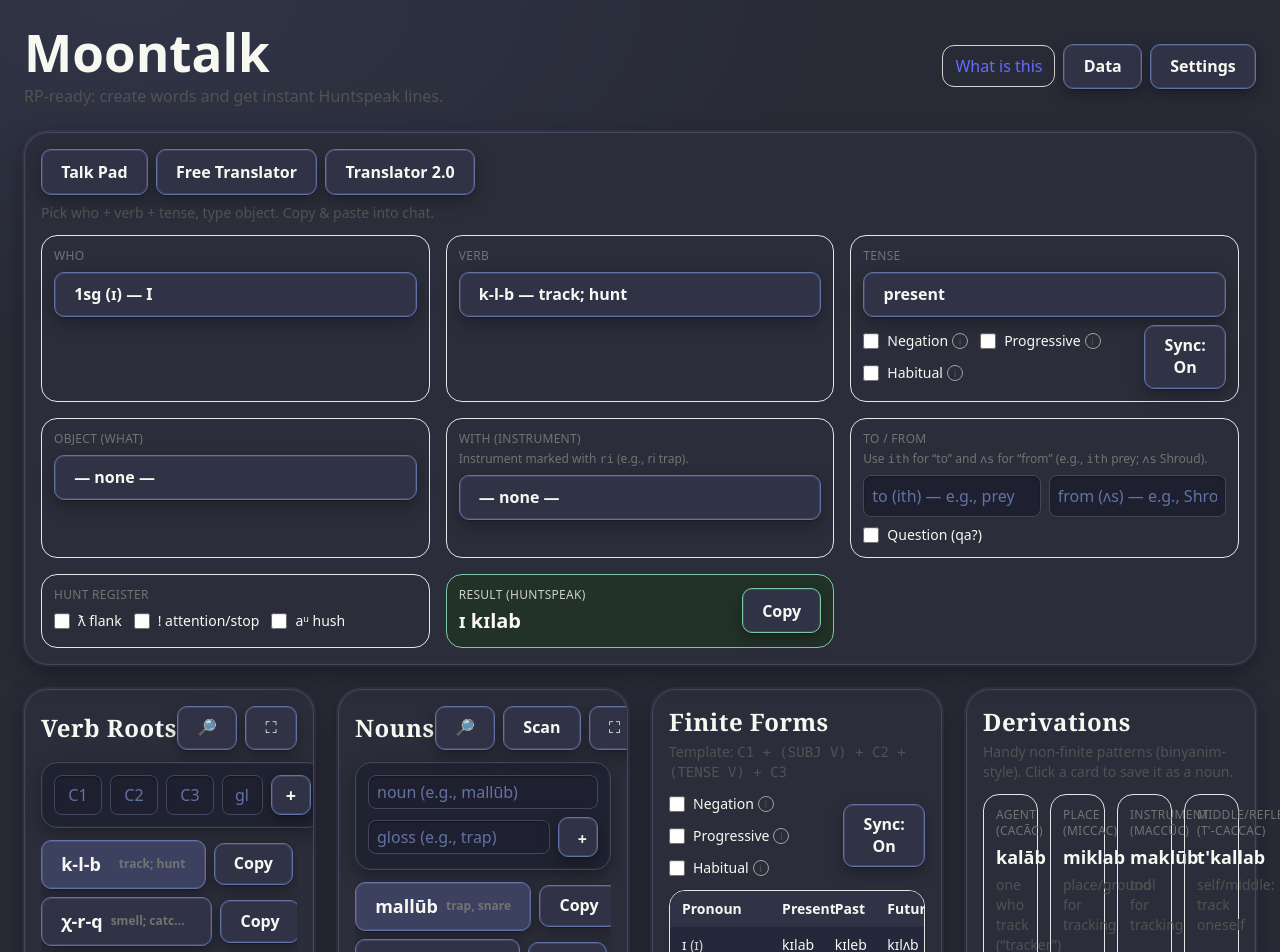
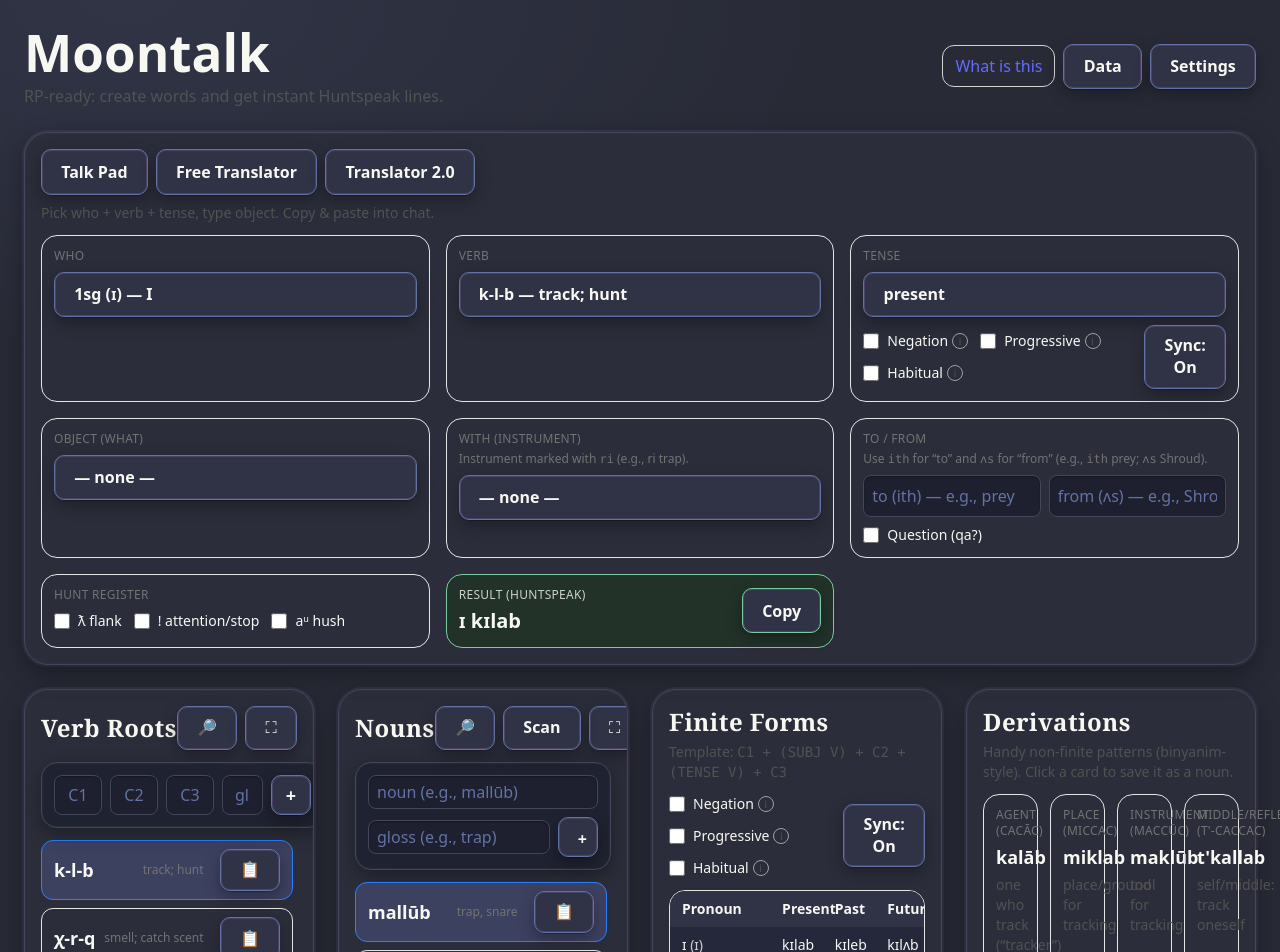
Before and after one commit to L1ghth0us3/Moontalk, a React (Vite) app: page / in a window 1280 px wide. Shown: the top 952 px of the page. Built offline with nearby package versions, Linux system fonts and the light colour scheme.

Commit message:
feat(editors/ui): integrate copy-to-clipboard icon into list items (roots and nouns, compact + expanded); layout: C-C-C or word on left, gloss in middle, 📋 on right; stop propagation on copy

```diff
--- a/src/components/editors/NounEditor.tsx
+++ b/src/components/editors/NounEditor.tsx
@@ -264,18 +264,22 @@ export default function NounEditor({ initial, onChange, selectedId, onSelect, sh
       )}
       <div className="mt-3 max-h-[20rem] overflow-y-auto space-y-2 pr-1">
         {(showSearch && query ? filtered : nouns).map(n => (
-          <div key={n.id} className="flex items-center gap-2">
-            <button onClick={() => onSelect(n.id)} onDoubleClick={()=>setExpanded(true)} className={`flex-1 text-left px-3 py-2 rounded-xl border ${selectedId === n.id ? "border-blue-500 noun-item--selected" : (colliding.has(n.id) ? 'border-amber-300 bg-amber-50' : 'border-neutral-200 hover:bg-neutral-50')}`}>
-              <div className="flex items-center justify-between gap-2 min-w-0">
-                <div className="font-semibold text-lg truncate max-w-full">{n.word}</div>
-                <div className="text-xs text-neutral-500 truncate flex-1 min-w-0 text-right">{n.gloss || "(no gloss)"}</div>
-              </div>
-            </button>
+          <div
+            key={n.id}
+            className={`px-3 py-2 rounded-xl border flex items-center gap-2 ${selectedId === n.id ? "border-blue-500 noun-item--selected" : (colliding.has(n.id) ? 'border-amber-300 bg-amber-50' : 'border-neutral-200 hover:bg-neutral-50')}`}
+            onClick={() => onSelect(n.id)}
+            onDoubleClick={()=>setExpanded(true)}
+            role="button"
+            tabIndex={0}
+          >
+            <div className="font-semibold text-lg truncate max-w-full">{n.word}</div>
+            <div className="text-xs text-neutral-500 truncate ml-auto">{n.gloss || "(no gloss)"}</div>
             <button
-              className="px-2 py-1 rounded border border-neutral-300 hover:bg-neutral-50 text-xs shrink-0"
+              className="ml-2 px-2 py-1 rounded border border-neutral-300 hover:bg-neutral-50 text-xs shrink-0"
               title="Copy noun"
+              aria-label="Copy noun"
               onClick={(e)=>{ e.stopPropagation(); try { navigator.clipboard.writeText(n.word); } catch {} }}
-            >Copy</button>
+            >📋</button>
           </div>
         ))}
         {!(showSearch && query ? filtered.length : nouns.length) && <div className="text-neutral-500 text-sm">{showSearch && query ? 'No matching nouns.' : 'No nouns yet. Add one above.'}</div>}
@@ -357,18 +361,21 @@ export default function NounEditor({ initial, onChange, selectedId, onSelect, sh
                 )}
                 <div className="mt-3 max-h-[24rem] overflow-y-auto space-y-2 pr-1">
                   {filtered.map(n => (
-                    <div key={n.id} className="flex items-center gap-2">
-                      <button onClick={() => onSelect(n.id)} className={`flex-1 text-left px-3 py-2 rounded-xl border ${selectedId === n.id ? "border-blue-500 noun-item--selected" : "border-neutral-200 hover:bg-neutral-50"}`}>
-                        <div className="flex items-center justify-between gap-2 min-w-0">
-                          <div className="font-semibold text-lg truncate max-w-full">{n.word}</div>
-                          <div className="text-xs text-neutral-500 truncate flex-1 min-w-0 text-right">{n.gloss || "(no gloss)"}</div>
-                        </div>
-                      </button>
+                    <div
+                      key={n.id}
+                      className={`px-3 py-2 rounded-xl border flex items-center gap-2 ${selectedId === n.id ? "border-blue-500 noun-item--selected" : "border-neutral-200 hover:bg-neutral-50"}`}
+                      onClick={() => onSelect(n.id)}
+                      role="button"
+                      tabIndex={0}
+                    >
+                      <div className="font-semibold text-lg truncate max-w-full">{n.word}</div>
+                      <div className="text-xs text-neutral-500 truncate ml-auto">{n.gloss || "(no gloss)"}</div>
                       <button
-                        className="px-2 py-1 rounded border border-neutral-300 hover:bg-neutral-50 text-xs shrink-0"
+                        className="ml-2 px-2 py-1 rounded border border-neutral-300 hover:bg-neutral-50 text-xs shrink-0"
                         title="Copy noun"
+                        aria-label="Copy noun"
                         onClick={(e)=>{ e.stopPropagation(); try { navigator.clipboard.writeText(n.word); } catch {} }}
-                      >Copy</button>
+                      >📋</button>
                     </div>
                   ))}
                   {!filtered.length && <div className="text-neutral-500 text-sm">No matching nouns.</div>}
--- a/src/components/editors/RootEditor.tsx
+++ b/src/components/editors/RootEditor.tsx
@@ -177,22 +177,22 @@ export default function RootEditor({ initial, onChange, selectedId, onSelect, sh
       )}
       <div className="mt-3 max-h-[20rem] overflow-y-auto space-y-2 pr-1">
         {(showSearch && query ? filtered : roots).map(r => (
-          <div key={r.id} className="flex items-center gap-2">
-            <button
+          <div
+            key={r.id}
+            className={`px-3 py-2 rounded-xl border flex items-center gap-2 ${selectedId === r.id ? "border-blue-500 root-item--selected" : (dupSigs.has(`${(r.c1||'').toLowerCase()}-${(r.c2||'').toLowerCase()}-${(r.c3||'').toLowerCase()}`) ? 'border-red-300 bg-red-50' : 'border-neutral-200 hover:bg-neutral-50')}`}
             onClick={() => onSelect(r.id)}
             onDoubleClick={()=>setExpanded(true)}
-              className={`flex-1 text-left px-3 py-2 rounded-xl border ${selectedId === r.id ? "border-blue-500 root-item--selected" : (dupSigs.has(`${(r.c1||'').toLowerCase()}-${(r.c2||'').toLowerCase()}-${(r.c3||'').toLowerCase()}`) ? 'border-red-300 bg-red-50' : 'border-neutral-200 hover:bg-neutral-50')}`}
+            role="button"
+            tabIndex={0}
           >
-              <div className="flex items-center justify-between gap-2 min-w-0">
             <div className="font-semibold text-lg shrink-0">{[r.c1, r.c2, r.c3].join("-")}</div>
-                <div className="text-xs text-neutral-500 truncate flex-1 min-w-0 text-right">{r.gloss || "(no gloss)"}</div>
-              </div>
-            </button>
+            <div className="text-xs text-neutral-500 truncate ml-auto">{r.gloss || "(no gloss)"}</div>
             <button
-              className="px-2 py-1 rounded border border-neutral-300 hover:bg-neutral-50 text-xs shrink-0"
+              className="ml-2 px-2 py-1 rounded border border-neutral-300 hover:bg-neutral-50 text-xs shrink-0"
               title="Copy root"
+              aria-label="Copy root"
               onClick={(e)=>{ e.stopPropagation(); try { navigator.clipboard.writeText([r.c1,r.c2,r.c3].join('-')); } catch {} }}
-            >Copy</button>
+            >📋</button>
           </div>
         ))}
         {!(showSearch && query ? filtered.length : roots.length) && (
@@ -259,12 +259,22 @@ export default function RootEditor({ initial, onChange, selectedId, onSelect, sh
                 )}
                 <div className="mt-3 max-h-[24rem] overflow-y-auto space-y-2 pr-1">
                   {filtered.map(r => (
-                    <button key={r.id} onClick={() => onSelect(r.id)} className={`w-full text-left px-3 py-2 rounded-xl border ${selectedId === r.id ? "border-blue-500 root-item--selected" : (dupSigs.has(`${(r.c1||'').toLowerCase()}-${(r.c2||'').toLowerCase()}-${(r.c3||'').toLowerCase()}`) ? 'border-red-300 bg-red-50' : 'border-neutral-200 hover:bg-neutral-50')}`}>
-                      <div className="flex items-center justify-between gap-2 min-w-0">
+                    <div
+                      key={r.id}
+                      className={`px-3 py-2 rounded-xl border flex items-center gap-2 ${selectedId === r.id ? "border-blue-500 root-item--selected" : (dupSigs.has(`${(r.c1||'').toLowerCase()}-${(r.c2||'').toLowerCase()}-${(r.c3||'').toLowerCase()}`) ? 'border-red-300 bg-red-50' : 'border-neutral-200 hover:bg-neutral-50')}`}
+                      onClick={() => onSelect(r.id)}
+                      role="button"
+                      tabIndex={0}
+                    >
                       <div className="font-semibold text-lg shrink-0">{[r.c1, r.c2, r.c3].join("-")}</div>
-                        <div className="text-xs text-neutral-500 truncate flex-1 min-w-0 text-right">{r.gloss || "(no gloss)"}</div>
+                      <div className="text-xs text-neutral-500 truncate ml-auto">{r.gloss || "(no gloss)"}</div>
+                      <button
+                        className="ml-2 px-2 py-1 rounded border border-neutral-300 hover:bg-neutral-50 text-xs shrink-0"
+                        title="Copy root"
+                        aria-label="Copy root"
+                        onClick={(e)=>{ e.stopPropagation(); try { navigator.clipboard.writeText([r.c1,r.c2,r.c3].join('-')); } catch {} }}
+                      >📋</button>
                     </div>
-                    </button>
                   ))}
                   {!filtered.length && <div className="text-neutral-500 text-sm">No matching roots.</div>}
                 </div>
```
Lines whose indentation alone changed are shown as unchanged.
